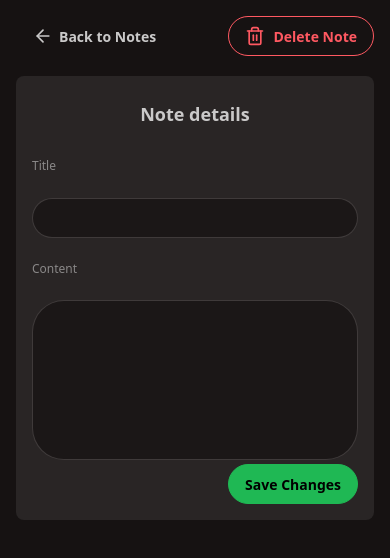
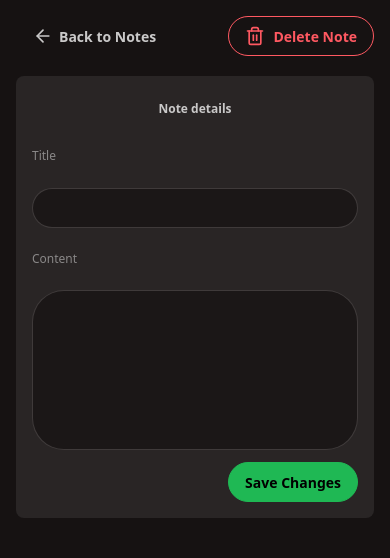
Before and after one commit to shreyarawat16/Note-Zap, a React (Vite) app in the folder frontend/noteapp/: page /note/1 in a window 390 px wide. Shown: the top 558 px of the page. Built offline with nearby package versions, Linux system fonts and the light colour scheme; no server answers.

Commit message:
changes in note details section

```diff
--- a/frontend/noteapp/src/pages/NoteDetail.jsx
+++ b/frontend/noteapp/src/pages/NoteDetail.jsx
@@ -102,18 +102,18 @@ export default function NoteDetail() {
     <div className='w-full max-w-sm bg-base-content/10  md:max-w-lg xl:max-w-xl mx-auto mt-5 rounded-lg p-4'>
 
       <fieldset className='fieldset space-y-4'>
-        <legend className="fieldset-legend text-lg md:text-xl font-bold text-center">
+        <legend className="fieldset-legend md:text-xl sm:text-sm font-bold text-center">
           Note details
         </legend>
         <label className='label size-5'>Title</label>
-        <input type="text" value={note.title} onChange={(e)=> setNote({...note, title: e.target.value})} className='input w-full text-base sm:text-md' ></input>
+        <input type="text" value={note.title} onChange={(e)=> setNote({...note, title: e.target.value})} className='input w-full text-base sm:text-sm' ></input>
 
         <label className='label'>Content</label>
-        <textarea type="text" value={note.content} onChange={(e)=> setNote({...note, content: e.target.value})} className='textarea w-full h-40 text-base sm:text-md resize-none' > </textarea>
+        <textarea type="text" value={note.content} onChange={(e)=> setNote({...note, content: e.target.value})} className='textarea w-full h-40 text-base sm:text-sm resize-none' > </textarea>
       </fieldset>
 
       <div className="card-actions flex justify-end">
-        <button className='btn btn-primary' onClick={handleSave} type="submit" disabled={saving}>
+        <button className='btn btn-primary mt-2 sm:mx-auto' onClick={handleSave} type="submit" disabled={saving}>
           {saving? <>
           <Loader2 className='animate-spin w-5 h-5'/> "Saving"
           </> : "Save Changes"}
```
